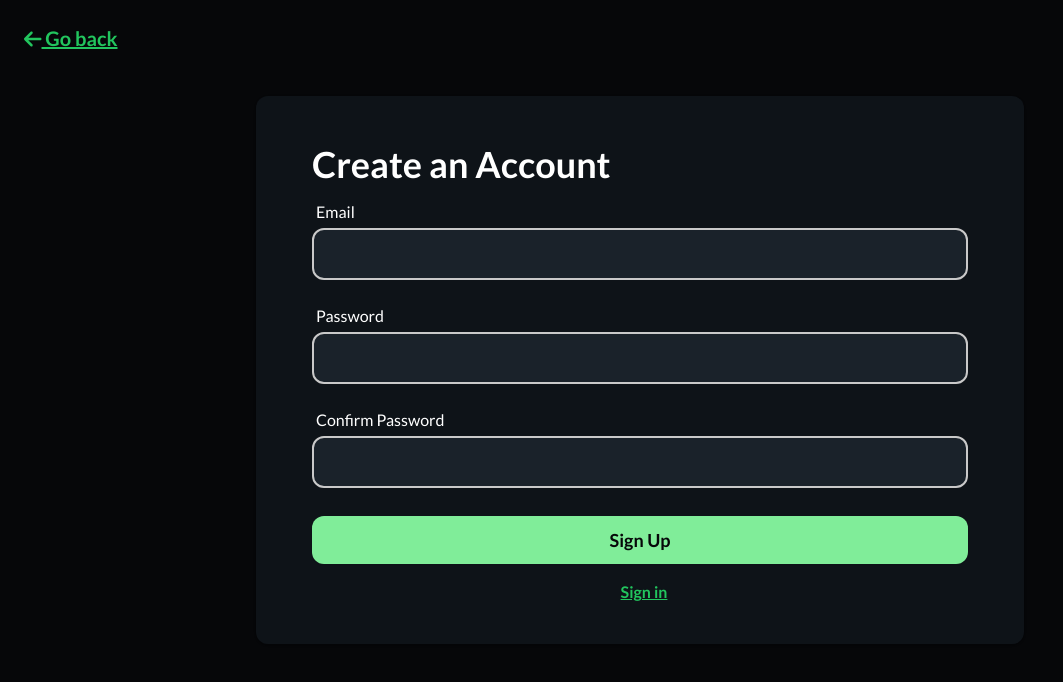
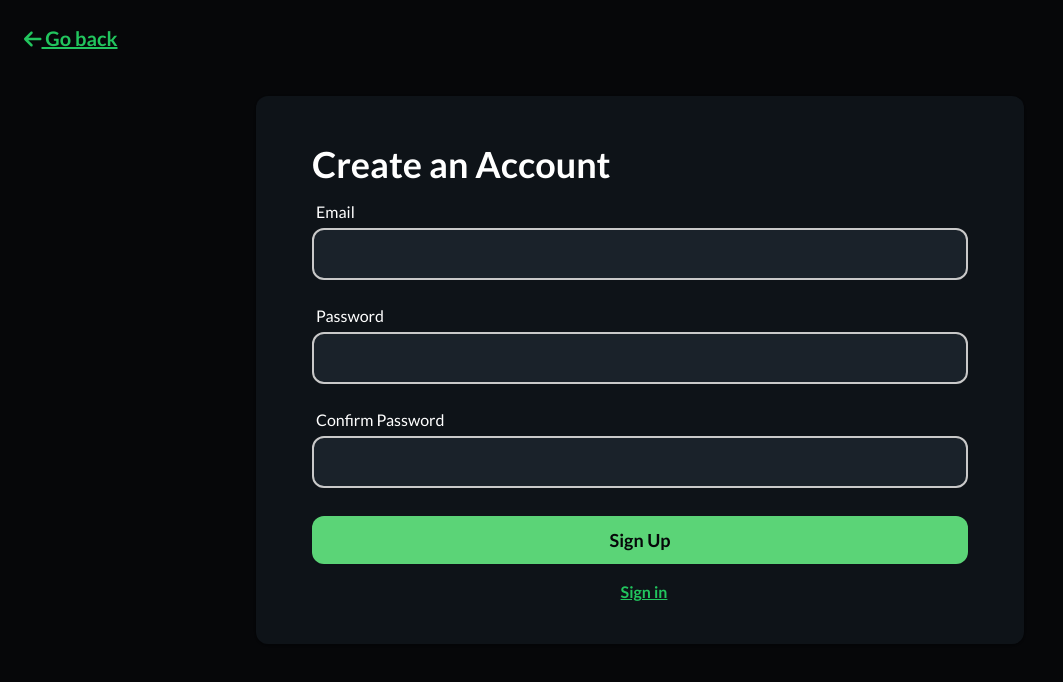
Before and after one commit to dalonga-kohi/questio, a React (Vite) app: page /register in a window 1280 px wide. Shown: the top 682 px of the page, without its empty margins (0-1063 px from the left). Built offline with nearby package versions, Linux system fonts and the light colour scheme.

Commit message:
Add submit hover effect

```diff
--- a/src/App/index.css
+++ b/src/App/index.css
@@ -49,6 +49,6 @@
 
   .input {
     @apply dark:bg-black-light bg-white px-4 focus:border-green-500 dark:focus:border-accent border-2 transition-colors
-    dark:border-white-light border-slate-700 py-2.5 outline-none w-5/6 block;
+    dark:border-white-light border-slate-700 py-2.5 outline-none w-5/6 block text-lg;
   }
 }
--- a/src/components/auth/LoginForm.tsx
+++ b/src/components/auth/LoginForm.tsx
@@ -38,7 +38,7 @@ const LoginForm = () => {
         />
         <Forgot />
         <Submit value="sign in to quest" />
-      <LoginLinks />
+        <LoginLinks />
       </div>
     </Form>
   )
--- a/src/components/auth/features/LoginLinks.tsx
+++ b/src/components/auth/features/LoginLinks.tsx
@@ -3,7 +3,7 @@ import { Link } from 'react-router-dom'
 const LoginLinks = () => {
   return (
     <div className="w-full mt-8 md:flex">
-    <p>Don&#39;t have an account?</p>
+      <p>Don&#39;t have an account?</p>
       <Link to="/register" className="link md:ml-2 block">
         Register now
       </Link>
--- a/src/components/auth/features/Submit.tsx
+++ b/src/components/auth/features/Submit.tsx
@@ -8,7 +8,7 @@ const Submit = ({ value }: IProps) => {
       <input
         type="submit"
         value={value}
-        className="input rounded-xl w-full mt-7 outline-2 focus:outline-slate-600 dark:focus:outline-white capitalize dark:bg-accent bg-green-500 dark:text-black-darker border-0 shadow-sm font-semibold cursor-pointer text-lg"
+        className="input rounded-xl w-full mt-7 outline-2 focus:outline-slate-600 dark:focus:outline-white capitalize dark:bg-accent bg-green-500 dark:hover:bg-green-300 hover:bg-green-300 hover:rounded transition-all duration-300 ease-out dark:text-black-darker border-0 shadow-sm font-semibold cursor-pointer"
       />
     </span>
   )
--- a/tailwind.config.js
+++ b/tailwind.config.js
@@ -14,7 +14,7 @@ module.exports = {
           DEFAULT: '#e6e6e6',
           light: '#C9C9C9',
         },
-        accent: '#80ED99',
+        accent: '#5bd477',
       },
     },
   },
```
Also changed, not shown: src/components/auth/features/Forgot.tsx (+4 -4 lines).
